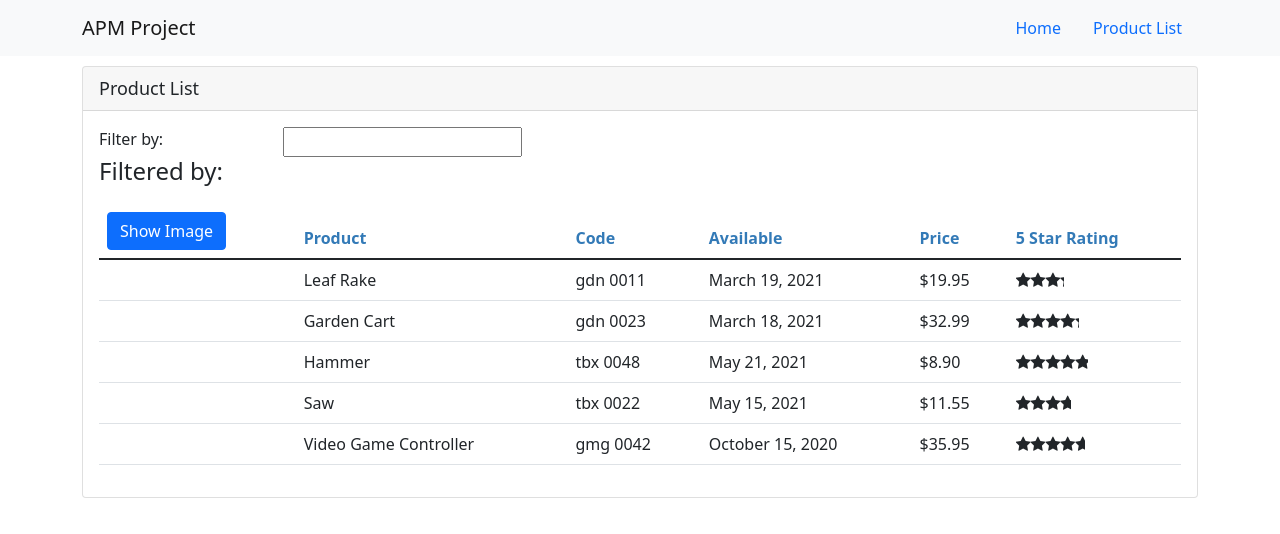
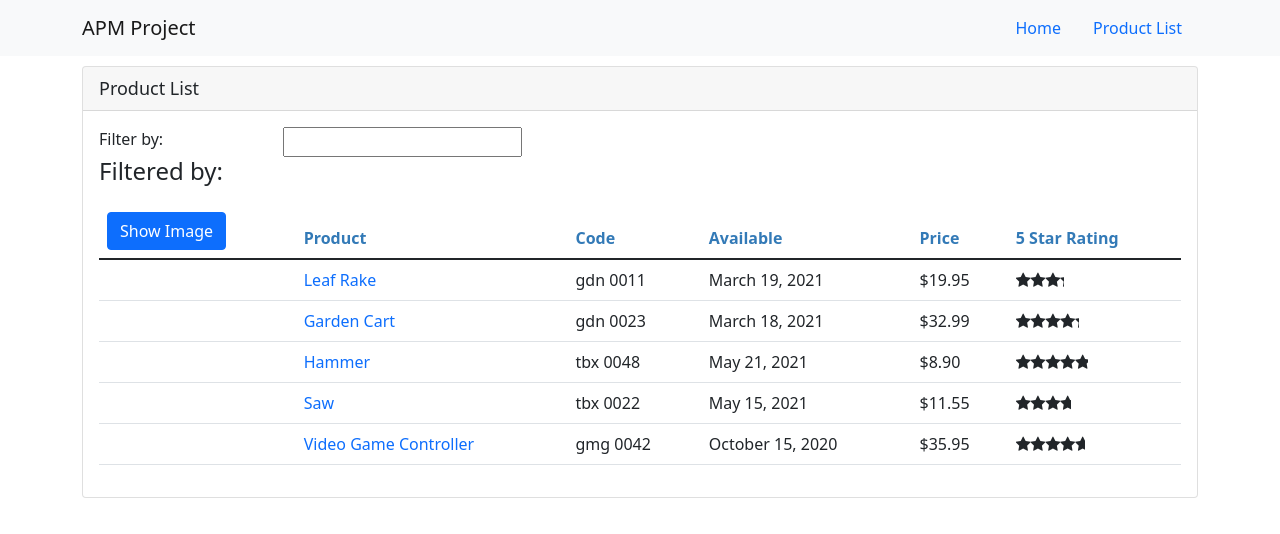
Before and after one commit to lutfiqaraman/APM, an Angular app: page /products in a window 1280 px wide. Shown: the top 534 px of the page. Built offline with nearby package versions, Linux system fonts and the light colour scheme.

Commit message:
use routerlink

```diff
--- a/src/app/products/ProductsList/product-list.component.html
+++ b/src/app/products/ProductsList/product-list.component.html
@@ -39,7 +39,11 @@
                    [style.margin.px]="imageMargin"
                    alt="image of the product">
             </td>
-            <td>{{ product.productName }}</td>
+            <td>
+              <a [routerLink]="['/products', product.productId]">
+                {{ product.productName }}
+              </a>
+            </td>
             <td>{{ product.productCode | lowercase | ConvertToSpaces: '-' }}</td>
             <td>{{ product.releaseDate }}</td>
             <td>{{ product.price | currency: 'USD' : 'symbol':'1.2-2' }}</td>
```
